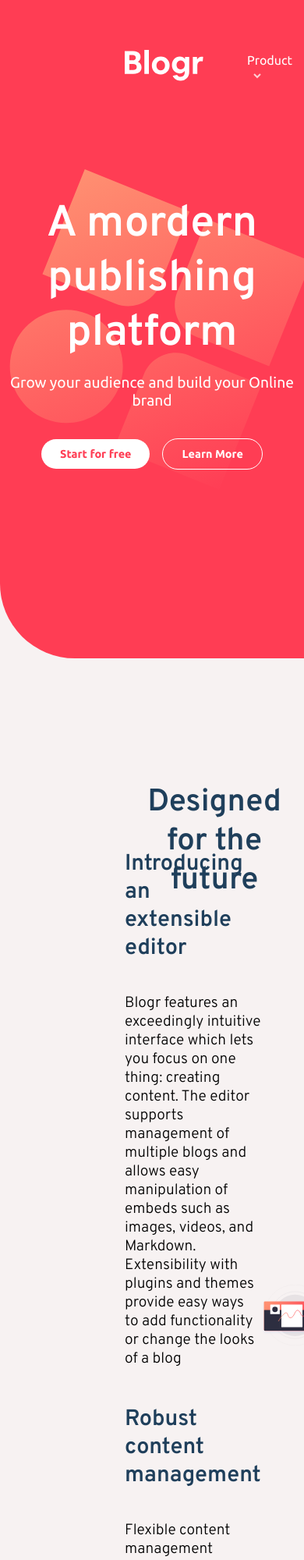
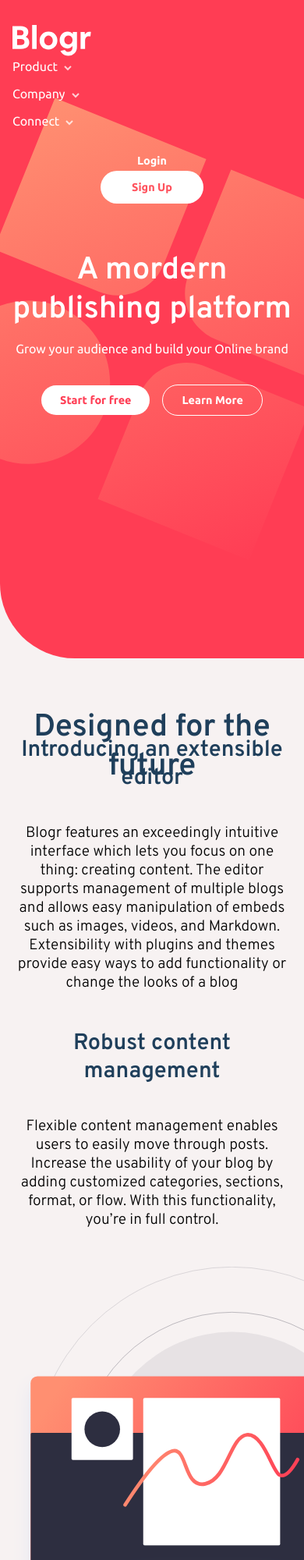
Before and after one commit to Boopathi-king/Blogr-landing-page, a plain HTML site: page Index.html in a window 390 px wide. Shown: the top 2000 px of the page at 78% size. Drawn offline with Linux system fonts and the light colour scheme; files whose address does not match are found by name.

Commit message:
media quries one

```diff
--- a/style.css
+++ b/style.css
@@ -428,4 +428,81 @@ footer .footer-box ul li a:hover{
     text-decoration: underline;
 }
 
-/* Responsive design */
+
+/* Mobile View */
+
+@media screen and (max-width: 768px) {
+    /* Header section */
+    .header {
+        padding: 2rem 1rem;
+        background-size: cover; /* Adjust if necessary */
+        background-position: center; /* Ensure background is centered */
+    }
+    .header .navigation {
+        flex-direction: column;
+        align-items: stretch; /* Ensures nav items span full width */
+    }
+    .header .navigation .site-nav {
+        flex-direction: column;
+        margin-left: 0;
+        width: 100%; /* Ensure full width */
+    }
+    .header .navigation .site-nav li {
+        margin-right: 0;
+        margin-bottom: 1rem;
+        width: 100%; /* Ensure full width */
+    }
+    .header .navigation .register {
+        margin-top: 1rem;
+        flex-direction: column;
+    }
+    .header .navigation .register li {
+        margin-left: 0;
+        margin-bottom: 1rem;
+    }
+    .header .header-content h1 {
+        font-size: 2.5rem;
+    }
+    .header .header-content p {
+        font-size: 1rem;
+    }
+    .description {
+        padding: 4rem 1rem;
+        text-align: center;
+    }
+    .description .description-content {
+        flex-direction: column;
+        align-items: center; /* Center content */
+    }
+    .description .description-content .description-content-leftcolumn,
+    .description .description-content .description-content-rightcolumn {
+        flex-basis: 100%;
+        text-align: center; /* Center text */
+    }
+    .services,
+    .features,
+    footer {
+        padding: 3rem 1rem;
+        flex-direction: column;
+    }
+    .features .features-leftcolumn,
+    .features .features-rightcolumn,
+    .services .services-leftcolumn,
+    .services .services-rightcolumn {
+        flex-basis: 100%;
+        text-align: center;
+    }
+    footer {
+        flex-direction: column;
+    }
+    footer .footer-box {
+        flex-basis: 100%;
+        margin-bottom: 2rem;
+    }
+    .header .navigation .site-nav li .dropdown-menu {
+        width: 100%; /* Ensure dropdown is full width */
+        position: relative; /* Ensure proper positioning */
+        margin: 0;
+        box-shadow: none; /* Adjust if needed */
+    }
+}
```
